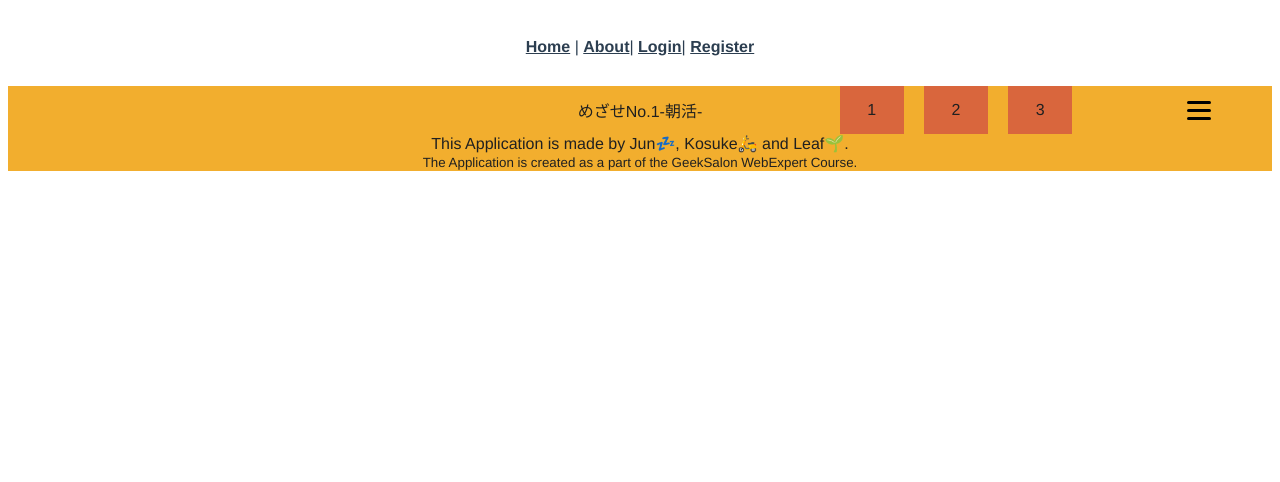
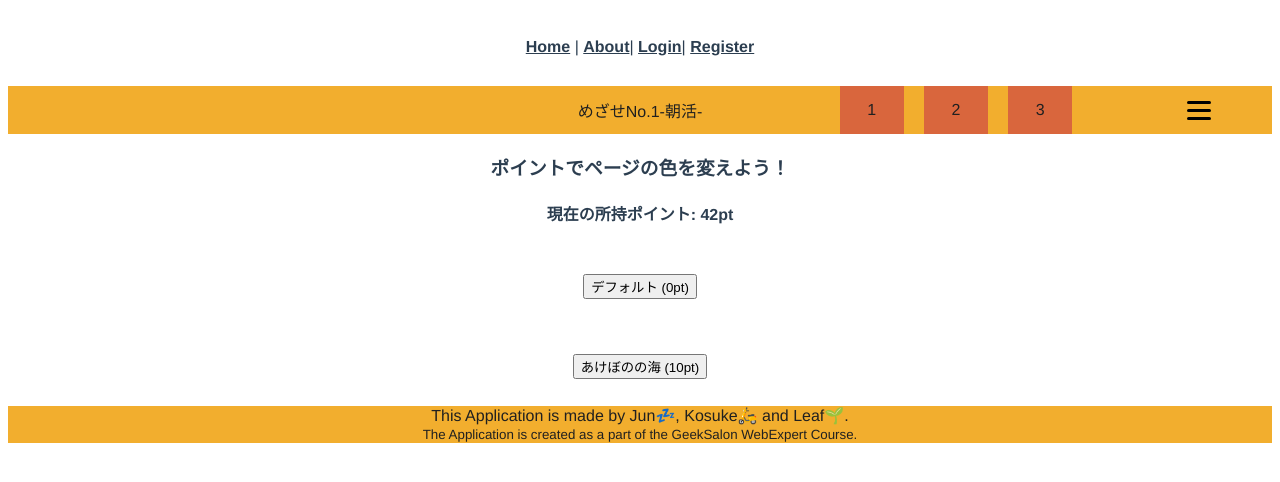
Before and after one commit to webex15-team-1/number-one, a Vue app: page /palette in a window 1280 px wide. Shown: the top 482 px of the page. Built offline with nearby package versions, Linux system fonts and the light colour scheme.

Commit message:
ポイントを基に色を変えられるように.所持ポイントはモック.

```diff
--- /dev/null
+++ b/src/components/ColorPalette.vue
@@ -0,0 +1,75 @@
+<template>
+  <div class="palette">
+    <h3>ポイントでページの色を変えよう！</h3>
+    <h4>現在の所持ポイント: {{ userPoint }}pt</h4>
+    <div class="button_container">
+      <button
+        v-for="(colorSet, index) in colorSets"
+        :key="index"
+        @click="updateColorSettings(colorSet)"
+      >
+        {{ colorSet.name }} ({{ colorSet.point }}pt)
+      </button>
+    </div>
+  </div>
+</template>
+<script>
+import { colorSettings } from "@/store/colorSettings"
+export default {
+  data() {
+    return {
+      colorSets: [
+        {
+          name: "デフォルト",
+          accentColor: "#366273",
+          textColor: "#202020",
+          bannerColor: "#F2AE2E",
+          buttonColor: "#D9663D",
+          backgroundColor: "#F2B263",
+          point: 0,
+        },
+        {
+          name: "あけぼのの海",
+          accentColor: "#366273",
+          textColor: "#BDD9F2",
+          bannerColor: "#3498BF",
+          buttonColor: "#184059",
+          backgroundColor: "#4AA2D9",
+          point: 10,
+        },
+      ],
+      colorSettings: colorSettings,
+      userPoint: 42,
+    }
+  },
+  methods: {
+    updateColorSettings(colorSet) {
+      if (
+        this.colorSettings.name !== colorSet.name &&
+        confirm(colorSet.point + "pt消費します。よろしいですか？")
+      ) {
+        if (this.userPoint >= colorSet.point) {
+          this.colorSettings.name = colorSet.name
+          this.colorSettings.accentColor = colorSet.accentColor
+          this.colorSettings.textColor = colorSet.textColor
+          this.colorSettings.bannerColor = colorSet.bannerColor
+          this.colorSettings.buttonColor = colorSet.buttonColor
+          this.colorSettings.backgroundColor = colorSet.backgroundColor
+          this.userPoint -= colorSet.point
+        } else {
+          alert("ポイントが不足しています。")
+        }
+      }
+    },
+  },
+}
+</script>
+<style>
+.button_container {
+  height: 10em;
+  display: flex;
+  flex-direction: column;
+  justify-content: space-around;
+  align-items: center;
+}
+</style>
--- a/src/components/HamburgerMenu.vue
+++ b/src/components/HamburgerMenu.vue
@@ -51,6 +51,7 @@ export default {
         { path: "kisyo", text: "起床" },
         { path: "asakatsu", text: "朝活" },
         { path: "about", text: "about" },
+        { path: "palette", text: "palette" },
       ],
       colorSettings: colorSettings,
     }
--- a/src/router/index.js
+++ b/src/router/index.js
@@ -6,6 +6,7 @@ import AsakatsuPage from "@/views/AsakatsuPage.vue"
 import LoginApp from "@/views/LoginApp.vue"
 import RegisterApp from "@/views/RegisterApp.vue"
 import MypageApp from "@/views/MypageApp.vue"
+import ColorPallete from "@/components/ColorPalette.vue"
 
 const routes = [
   {
@@ -48,6 +49,11 @@ const routes = [
     name: "asakatsu",
     component: AsakatsuPage,
   },
+  {
+    path: "/palette",
+    name: "palette",
+    component: ColorPallete,
+  },
 ]
 
 const router = createRouter({
--- a/src/store/colorSettings.js
+++ b/src/store/colorSettings.js
@@ -1,5 +1,6 @@
 import { ref } from "vue"
 export const colorSettings = ref({
+  name: "デフォルト",
   accentColor: "#366273",
   textColor: "#202020",
   bannerColor: "#F2AE2E",
```
